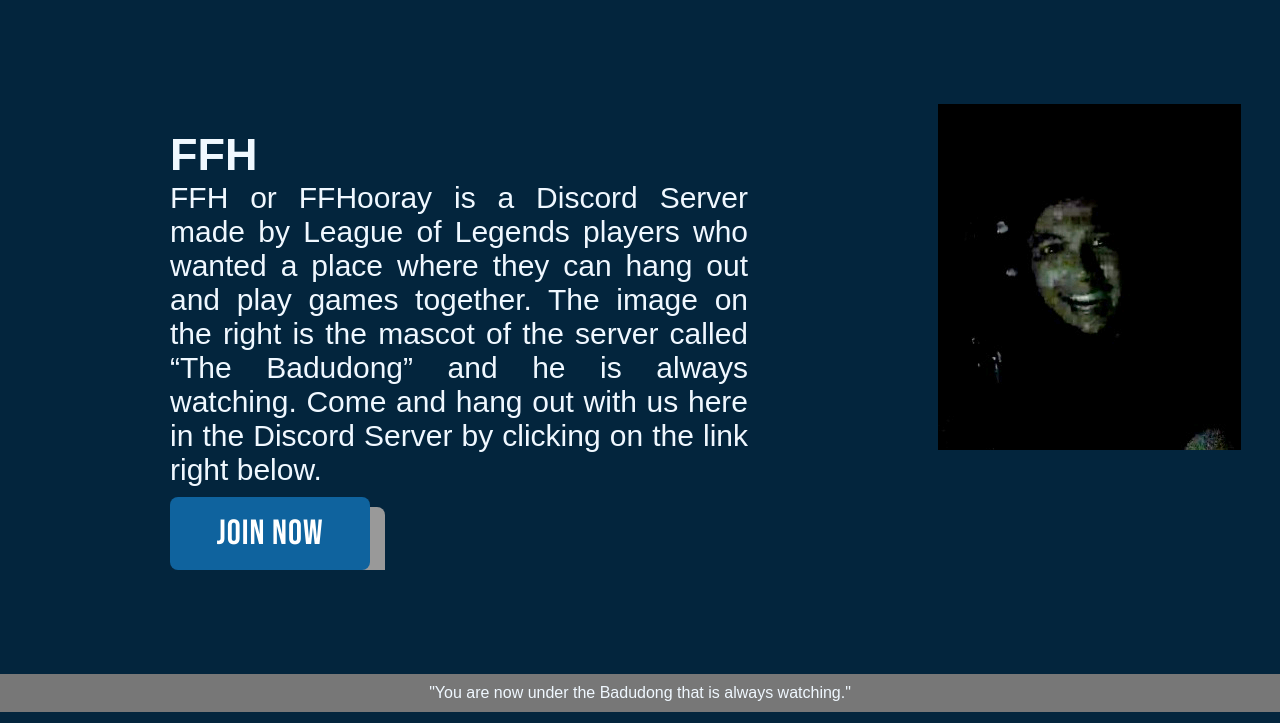
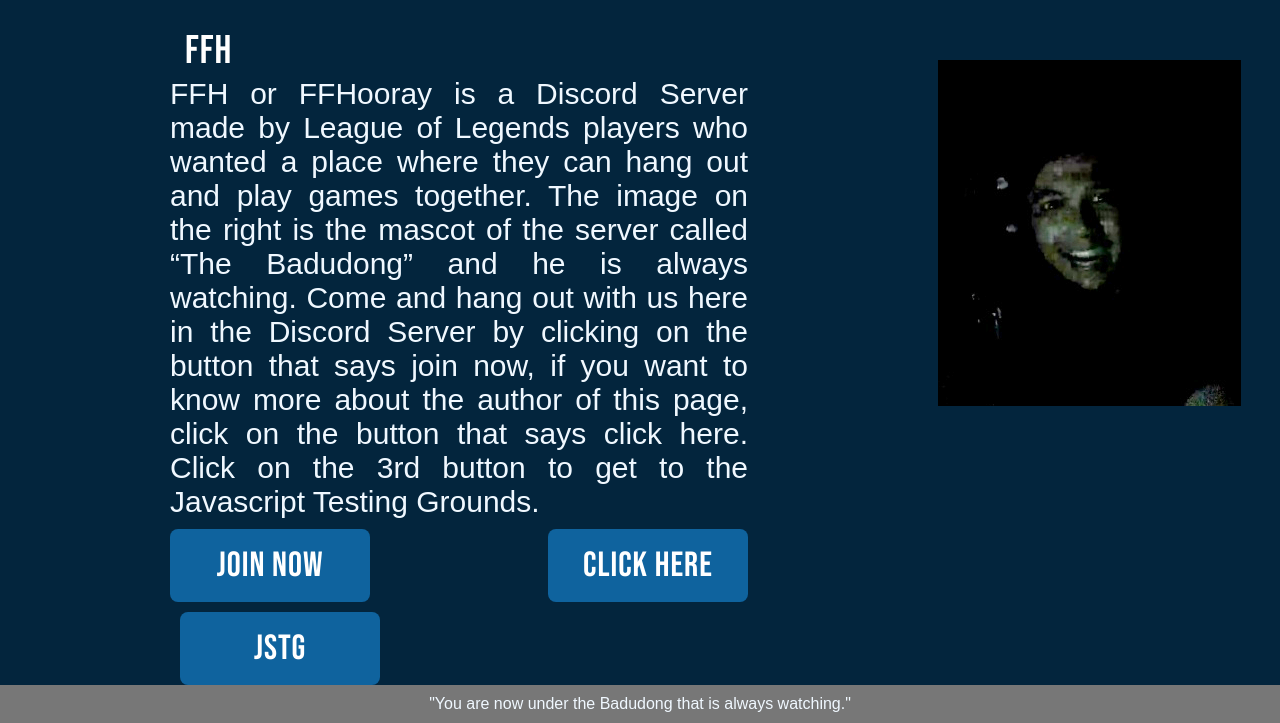
Before and after one commit to JohnBernardDurano/lab2, a PHP site: page / in a window 1280 px wide. Shown: the part 112-835 px from the top of the page. Run offline with PHP 8.4, Linux system fonts and the light colour scheme; some libraries are stand-ins or nearby versions.

Commit message:
Revert "Create index.html"
This reverts commit fc405bc83d039d18dcdd56b2f8b161109d2e97eb.

```diff
--- a/week5/css/index_style.css
+++ b/week5/css/index_style.css
@@ -63,6 +63,19 @@ header .navigation a{
   transition-property: none;
 }
 
+h2 {
+  color: #fff;
+  font-size: 40px;
+  font-family: 'Bebas Neue';
+  text-decoration: none;
+  font-weight: 500;
+  letter-spacing: 1px;
+  padding: 2px 15px;
+  border-radius: 20px;
+  transition: 0.3s;
+  transition-property: none;
+}
+
 header .navigation a:not(:last-child){
   margin-right: 30px;
 }
@@ -98,8 +111,30 @@ header .navigation a:hover{
   background-color: #0f639e;
   border: none;
   border-radius: 8px;
-  box-shadow: 15px 10px #999;
   width: 200px;
+}
+
+.author-btn{
+  display: inline-block;
+  padding: 15px 25px;
+  margin-top: 10px;
+  margin-left: 10px;
+  font-family: 'Bebas Neue';
+  font-size: 35px;
+  cursor: pointer;
+  text-align: center;
+  text-decoration: none;
+  letter-spacing: 1px;
+  outline: none;
+  color: #fff;
+  background-color: #0f639e;
+  border: none;
+  border-radius: 8px;
+  width: 200px;
+}
+
+.author-btn:hover{
+  background: #0C4F60;
 }
 
 .discord-btn:hover{
@@ -111,6 +146,17 @@ header .navigation a:hover{
   width: 20%;
   text-align: center;
   padding-left: 170px;
+  margin-top: 60px;
+}
+
+.pw-field {
+  margin-left: 169px;
+  margin-top: -140px;
+}
+
+.no-border {
+  border: none;
+  border-radius: 2px;
 }
 
 @media only screen and (max-width: 620px) {
--- a/week5/index.html
+++ b/week5/index.html
@@ -4,7 +4,7 @@
     <meta name="viewport" content="width=device-width", initial-scale="1.0">
     <meta charset="UTF-8">
     <title>FFHooray</title>
-    <link rel="icon" type="image/x-icon" href="images/FFHooray.png">
+    <link rel="icon" type="image/x-icon" href="../images/FFHooray.png">
     <link rel="stylesheet" href="css/index_style.css">
     <!-- Fonts -->
     <link href="https://fonts.googleapis.com/css2?family=Bebas+Neue&display=swap" rel="stylesheet">
@@ -31,9 +31,12 @@
         <h2>FFH</h2>
         <p>FFH or FFHooray is a Discord Server made by League of Legends players who wanted a place where they can hang out and play games together.
           The image on the right is the mascot of the server called <q>The Badudong</q> and he is always watching.
-          Come and hang out with us here in the Discord Server by clicking on the link right below.
+          Come and hang out with us here in the Discord Server by clicking on the button that says join now, if you want to know more about the author of this page,
+          click on the button that says click here. Click on the 3rd button to get to the Javascript Testing Grounds.
         </p>
         <a href="https://discord.gg/7kfUPRsAZH" class="discord-btn">JOIN NOW</a>
+        <a href="#" class="author-btn">CLICK HERE</a>
+        <a href="jstest.html" class="author-btn">JSTG</a>
       </article>
 
       <div class="badudong_img">
@@ -43,7 +46,7 @@
   </section>
 
   <footer>
-    <p class = "pink">&quot;You are now under the Badudong that is always watching.&quot;</p>
+    <p>&quot;You are now under the Badudong that is always watching.&quot;</p>
   </footer>
 
   </body>
--- a/week5/resources.html
+++ b/week5/resources.html
@@ -3,7 +3,7 @@
     <head>
         <meta name="viewport" content="width=device-width", initial-scale="1.0">
         <meta charset="UTF-8">
-        <title>FFHooray</title>
+        <title>Resources</title>
         <link rel="icon" type="image/x-icon" href="images/FFHooray.png">
         <link rel="stylesheet" href="css/resources_style.css">
         <!-- Fonts -->
```
Also changed, not shown: week3/index.html (deleted, +0 -50 lines), week3/resources.html (deleted, +0 -52 lines), week5/jstest.html (added, +54 -0 lines).
